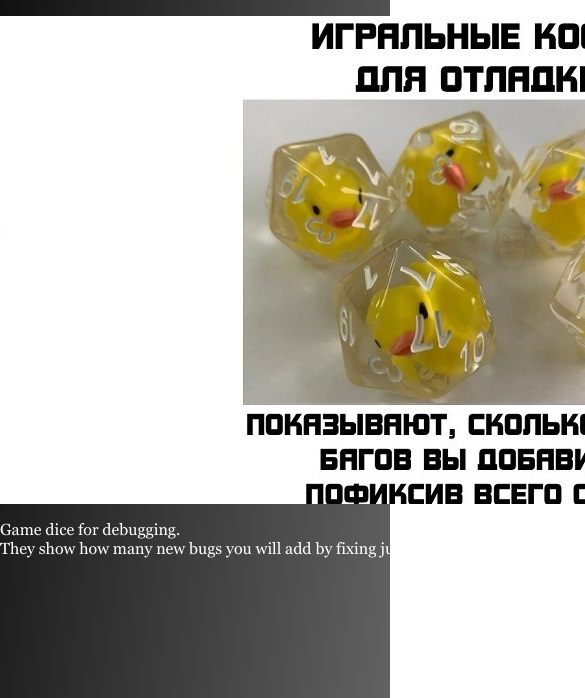
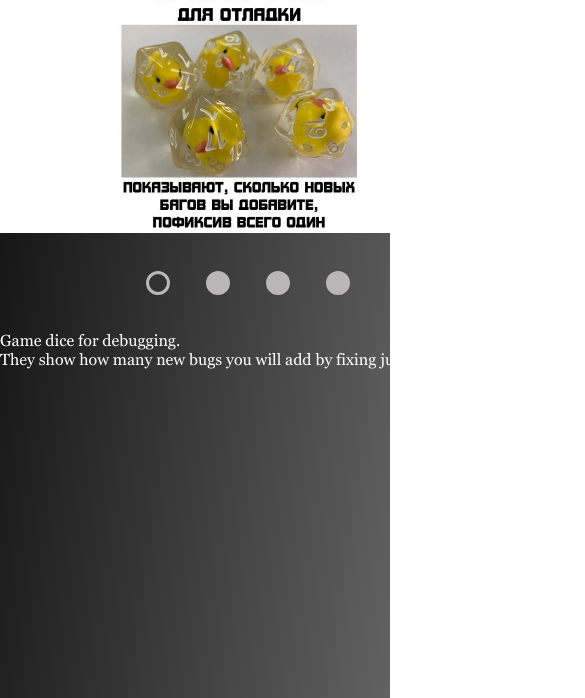
Before and after one commit to rrroeva/cssMemSlider, a plain HTML site: page cssMemSlider/index.html in a window 390 px wide. Shown: the part 146-844 px from the top of the page, 585 px wide, since content can reach past the window. Drawn offline with Linux system fonts and the light colour scheme.

Commit message:
feat: add mobile version (Sat, May 15, 2022 22:00:19 PM)

```diff
--- a/cssMemSlider/assets/styles/style.css
+++ b/cssMemSlider/assets/styles/style.css
@@ -75,21 +75,38 @@ p {
 .controls label {
     cursor: pointer;
     display: inline-block;
+    width: 2.5rem;
+    height: 2.5rem;
+    position: relative;
+    margin: 1rem 0 0 1rem;
+}
+
+.controls div {
+    display: block;
     height: 1.5rem;
-    margin: 1.5rem 0.8rem 0 1rem;
-    position: relative;
     width: 1.5rem;
     border-radius: 50%;
-    border: 0.2rem solid #ddd;
+    border: 0.2rem solid rgb(185, 183, 183);
     box-sizing: border-box;
+    background: rgb(185, 183, 183);
+    cursor: pointer;
+    margin: auto;
 }
 
-.format label:hover,
-#radio1:checked~.controls label:nth-of-type(1),
-#radio2:checked~.controls label:nth-of-type(2),
-#radio3:checked~.controls label:nth-of-type(3),
-#radio4:checked~.controls label:nth-of-type(4) {
-    background: #ddd;
+#radio1:checked~.controls label:nth-of-type(1)>div,
+#radio2:checked~.controls label:nth-of-type(2)>div,
+#radio3:checked~.controls label:nth-of-type(3)>div,
+#radio4:checked~.controls label:nth-of-type(4)>div {
+    background: none;
+}
+
+.controls label:hover>div {
+    border: 0.2rem solid #fff;
+    background: #fff;
+}
+
+.controls label:active>div {
+    background: rgb(51, 51, 51);
 }
 
 #radio1:checked~.slider>.slide1,
@@ -100,6 +117,37 @@ p {
     width: 100%;
 }
 
+@media (max-width: 512px) {
+    .format {
+        width: 30rem;
+    }
+
+    .grid {
+        grid-template-areas: "head"
+            "mem"
+            "ctrl"
+            "sub";
+        grid-template-rows: auto 17rem auto auto;
+        grid-template-columns: 30rem;
+    }
+
+    .slider {
+        width: 30rem;
+    }
+
+    .controls {
+        text-align: center;
+    }
+
+    .controls div {
+        margin-bottom: 0;
+    }
+
+    img {
+        width: 30rem;
+    }
+}
+
 @font-face {
     font-family: "Georgia";
     src: url("../../assets/fonts/georgia.ttf") format("truetype");
--- a/cssMemSlider/index.html
+++ b/cssMemSlider/index.html
@@ -49,10 +49,10 @@
                     </div>
                 </div>
                 <div class="controls">
-                    <label for="radio1"></label>
-                    <label for="radio2"></label>
-                    <label for="radio3"></label>
-                    <label for="radio4"></label>
+                    <label for="radio1"><div></div></label>
+                    <label for="radio2"><div></div></label>
+                    <label for="radio3"><div></div></label>
+                    <label for="radio4"><div></div></label>
                 </div>
             </div>
         </div>
```
